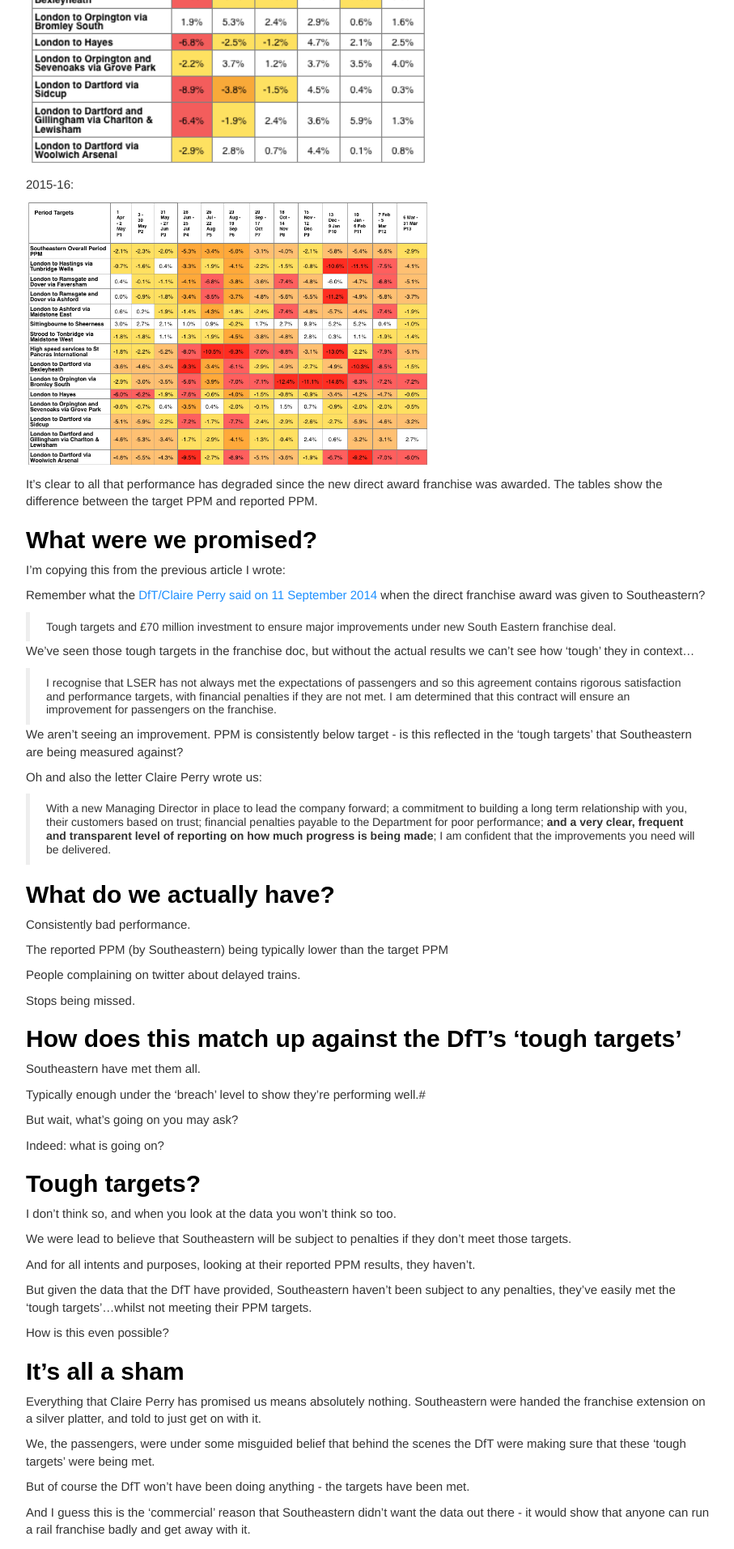
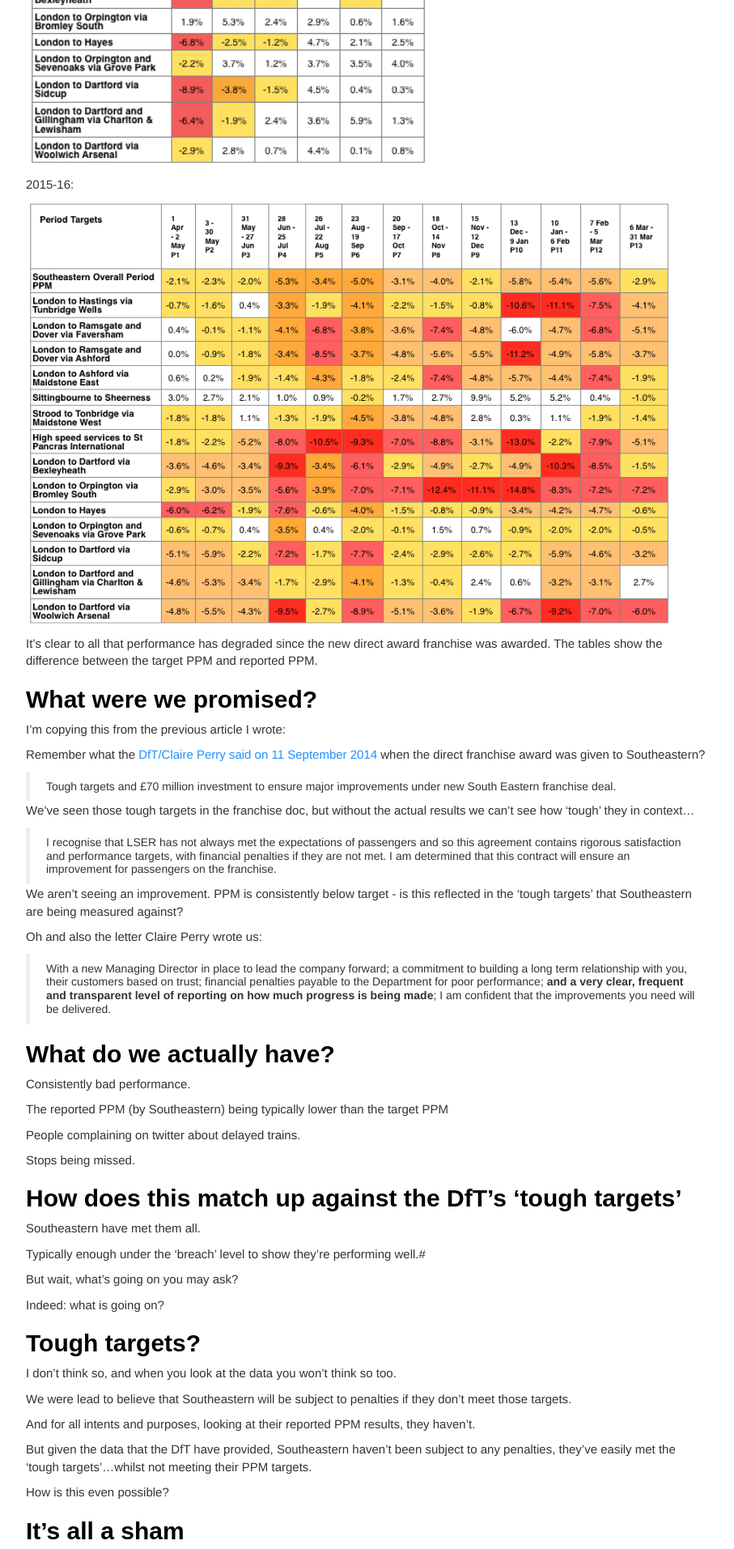
Before and after one commit to serailaction/serailaction.github.io, a Jekyll site: the page built from _posts/2016-04-21-Southeastern-performance-data.md, in a window 1280 px wide. Shown: the part 1252-3165 px from the top of the page at 81% size, without its empty margins (38-945 px from the left). Built offline with Jekyll 4.4.1, drawn with Linux system fonts in a browser that asks for light colours; nearby versions of some CDN libraries; comment, search, counter and statistics services are not loaded.

Commit message:
fix width

```diff
--- a/_posts/2016-04-21-Southeastern-performance-data.md
+++ b/_posts/2016-04-21-Southeastern-performance-data.md
@@ -49,7 +49,7 @@
 
 2015-16:
 
-<img src="{{ site.url }}/images/2015periods.png" alt="2014 data" style="width: 500px;"/>
+<img src="{{ site.url }}/images/2015periods.png" alt="2014 data" style="width: 800px;"/>
 
 It's clear to all that performance has degraded since the new direct award franchise was awarded.  The tables show the difference between the target PPM and reported PPM.
 
```
